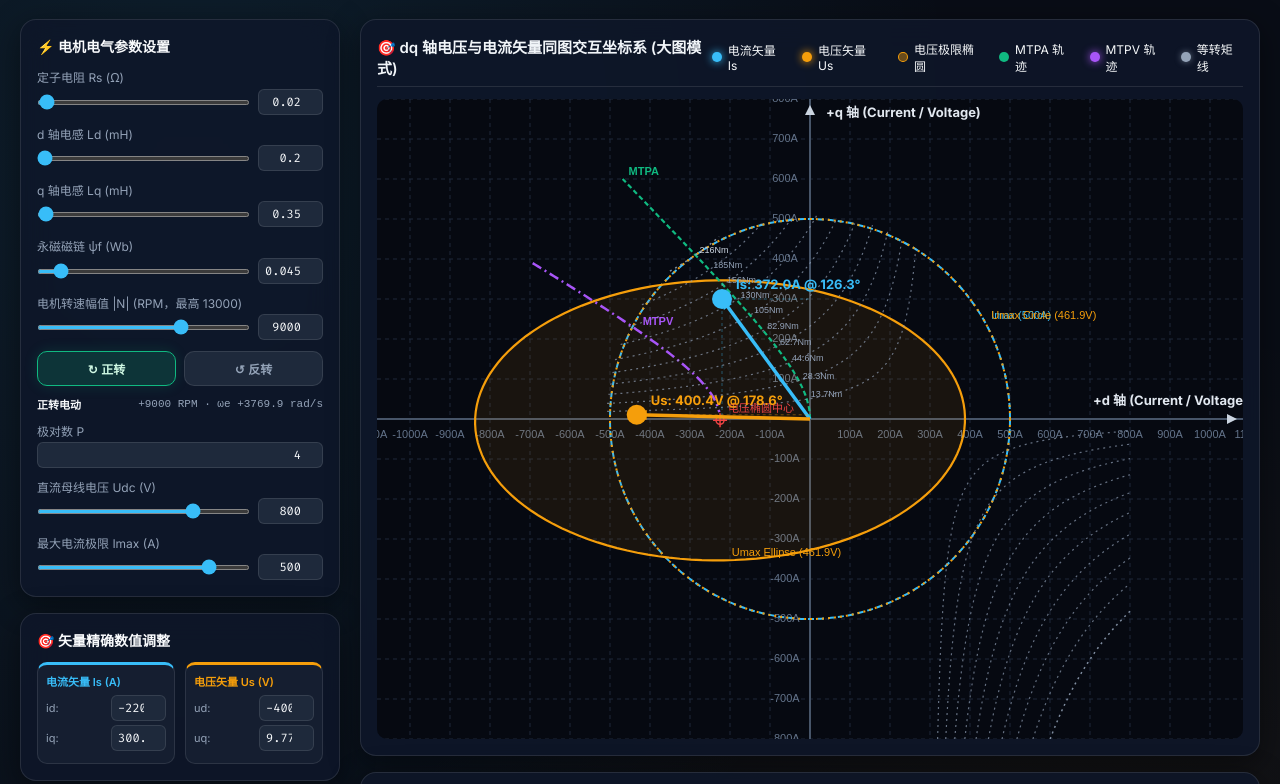
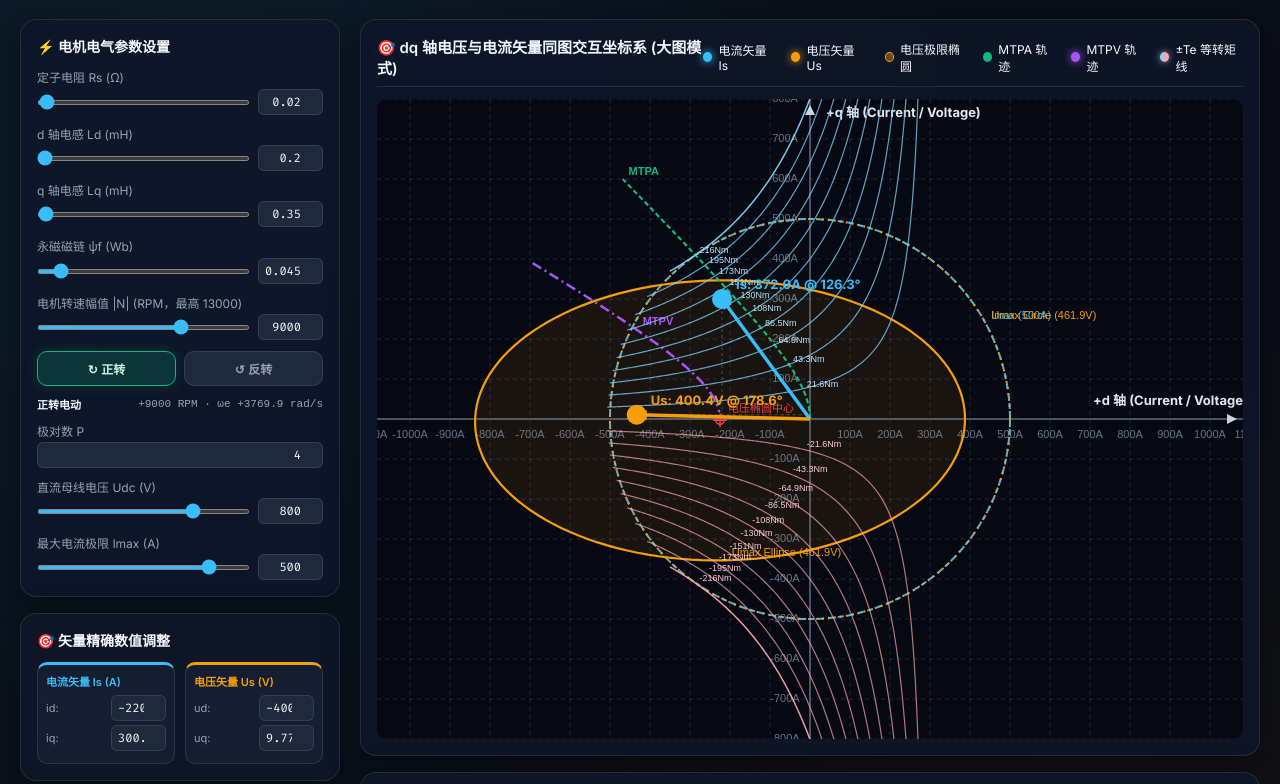
Before and after one commit to dubuli/motor-vector-control, a website: page index.html in a window 1280 px wide. Shown: the part 73-857 px from the top of the page. Drawn offline with Linux system fonts and the light colour scheme.

Commit message:
修正正负等转矩线象限分布

```diff
--- a/index.html
+++ b/index.html
@@ -378,7 +378,10 @@
         .legend-dot.ellipse { background: rgba(245, 158, 11, 0.4); border: 1px solid var(--accent-voltage); }
         .legend-dot.mtpa { background: var(--accent-success); }
         .legend-dot.mtpv { background: var(--accent-purple); box-shadow: 0 0 8px var(--accent-purple); }
-        .legend-dot.torque { background: #94a3b8; box-shadow: 0 0 6px rgba(148, 163, 184, 0.65); }
+        .legend-dot.torque {
+            background: linear-gradient(90deg, #7dd3fc 0 50%, #fda4af 50% 100%);
+            box-shadow: 0 0 7px rgba(226, 232, 240, 0.65);
+        }
 
         /* LARGE CANVAS CONTAINER */
         .large-canvas-wrapper {
@@ -697,7 +700,7 @@
                         <div class="legend-item"><span class="legend-dot ellipse"></span>电压极限椭圆</div>
                         <div class="legend-item"><span class="legend-dot mtpa"></span>MTPA 轨迹</div>
                         <div class="legend-item"><span class="legend-dot mtpv"></span>MTPV 轨迹</div>
-                        <div class="legend-item"><span class="legend-dot torque"></span>等转矩线</div>
+                        <div class="legend-item"><span class="legend-dot torque"></span>±Te 等转矩线</div>
                     </div>
                 </div>
                 <div class="large-canvas-wrapper">
@@ -798,8 +801,8 @@
                 <p>2. <strong>同图显示与比例映射：</strong> 本页的 dq 电压、电流均采用相量峰值约定。直流母线电压通过理想 SVPWM 换算为相电压矢量上限 <code>U_max = U_dc / √3</code>。坐标轴以电流 <code>(A)</code> 为基准物理量，并按 <code>K_v = I_max / U_max</code> 映射电压矢量 <code>U_s</code> 与电压极限圆。</p>
                 <p>3. <strong>随动计算：</strong> 拖拽蓝色 <code>Is</code> 端点时正向求解电压 <code>Us</code>；拖拽橙色 <code>Us</code> 端点时通过矩阵逆运算反向求解电流 <code>(id, iq)</code>。当 <code>Rs = 0</code> 且转速为零时该逆运算没有唯一解，页面会保留原电流并显示提示。</p>
                 <p>4. <strong>正反转电压方程：</strong> <code>ud = Rs·id − ωe·Lq·iq</code>，<code>uq = Rs·iq + ωe·(Ld·id + ψf)</code>，其中 <code>ωe = s·P·2π|N|/60</code>，正转 <code>s = +1</code>、反转 <code>s = −1</code>。反转时交叉耦合项和反电动势项换号，电阻压降项不变。</p>
-                <p>5. <strong>方向与转矩相互独立：</strong> 方向按钮只切换转速和 <code>ωe</code> 的符号，不自动篡改电流。反转时保持正 <code>iq</code> 会进入发电/制动状态；要得到反转电动状态，应令转矩为负（通常对应负 <code>iq</code>）。反转时 MTPA 曲线和转矩等值线会同步镜像到负 q 轴。</p>
-                <p>6. <strong>MTPV 与等转矩线：</strong> 深弱磁区采用忽略定子电阻的标准最大转矩/电压轨迹。等转矩线取 <code>0.1 / 0.2 / … / 1.0 × Imax</code> 对应的 MTPA 转矩，并精确经过各自的 MTPA 切点；IPMSM 按 <code>iq = T / [1.5p(ψf + (Ld−Lq)id)]</code> 分段绘制。正磁链主工作分支仅保留电流限幅附近的有效区，避免超限尾部形成射线束；右侧负磁链数学分支继续完整显示，并在奇点区域断开。</p>
+                <p>5. <strong>方向与转矩相互独立：</strong> 方向按钮只切换转速和 <code>ωe</code> 的符号，不自动篡改电流。反转时保持正 <code>iq</code> 会进入发电/制动状态；要得到反转电动状态，应令转矩为负（通常对应负 <code>iq</code>）。MTPA/MTPV 显示所选旋转方向对应的电动轨迹；正、负等转矩线则作为完整转矩图谱同时显示，不随转速方向翻转。</p>
+                <p>6. <strong>MTPV 与等转矩线：</strong> 深弱磁区采用忽略定子电阻的标准最大转矩/电压轨迹。等转矩线按 <code>±0.1 / ±0.2 / … / ±1.0 × Tmax</code> 均匀取值，并由 <code>iq = T / [1.5p(ψf + (Ld−Lq)id)]</code> 直接计算。常规 FOC 转矩图只保留 <code>ψf + (Ld−Lq)id &gt; 0</code> 的有效分支，因此正转时上半平面 <code>iq &gt; 0</code> 为正转矩，下半平面 <code>iq &lt; 0</code> 为负转矩。左侧超限尾部在电流圆附近裁剪，右侧按公式延伸到显示边界，并在磁链零点前停止。</p>
             </div>
 
         </main>
@@ -1017,21 +1020,56 @@
                 return this.getMTPAPointAtCurrent(this.Imax, torqueDirection).T;
             }
 
+            getMTPAPointAtTorque(targetTorque, torqueDirection = this.direction) {
+                const torqueSign = targetTorque < 0
+                    ? -1
+                    : (targetTorque > 0 ? 1 : (torqueDirection < 0 ? -1 : 1));
+                const targetMagnitude = Math.abs(targetTorque);
+                const peakPoint = this.getMTPAPointAtCurrent(this.Imax, torqueSign);
+                const peakMagnitude = Math.abs(peakPoint.T);
+
+                if (!(targetMagnitude > 0) || !(peakMagnitude > 0)) {
+                    return { id: 0, iq: 0, Is: 0, T: 0 };
+                }
+                if (targetMagnitude >= peakMagnitude) return peakPoint;
+
+                let lowCurrent = 0;
+                let highCurrent = this.Imax;
+                for (let iteration = 0; iteration < 64; iteration++) {
+                    const current = (lowCurrent + highCurrent) / 2;
+                    const point = this.getMTPAPointAtCurrent(current, torqueSign);
+                    if (Math.abs(point.T) < targetMagnitude) lowCurrent = current;
+                    else highCurrent = current;
+                }
+                return this.getMTPAPointAtCurrent(
+                    (lowCurrent + highCurrent) / 2,
+                    torqueSign
+                );
+            }
+
             getSuggestedTorqueOperatingPoints(count = 5, torqueDirection = this.direction) {
                 const levelCount = Math.max(0, Math.floor(count));
-                if (!(this.Imax > 0) || levelCount === 0) return [];
+                const peakTorque = this.getCurrentLimitedPeakTorque(torqueDirection);
+                if (!(Math.abs(peakTorque) > 0) || levelCount === 0) return [];
 
                 return Array.from(
                     { length: levelCount },
-                    (_, index) => this.getMTPAPointAtCurrent(
-                        this.Imax * ((index + 1) / levelCount),
+                    (_, index) => this.getMTPAPointAtTorque(
+                        peakTorque * ((index + 1) / levelCount),
                         torqueDirection
                     )
                 );
             }
 
             getSuggestedTorqueLevels(count = 5, torqueDirection = this.direction) {
-                return this.getSuggestedTorqueOperatingPoints(count, torqueDirection).map(point => point.T);
+                const levelCount = Math.max(0, Math.floor(count));
+                const peakTorque = this.getCurrentLimitedPeakTorque(torqueDirection);
+                if (!(Math.abs(peakTorque) > 0) || levelCount === 0) return [];
+
+                return Array.from(
+                    { length: levelCount },
+                    (_, index) => peakTorque * ((index + 1) / levelCount)
+                );
             }
 
             getSuggestedTorqueContours(
@@ -1041,9 +1079,10 @@
                 idMax = this.Imax * 1.6,
                 samples = 480
             ) {
-                const anchors = this.getSuggestedTorqueOperatingPoints(count, torqueDirection);
+                const torqueLevels = this.getSuggestedTorqueLevels(count, torqueDirection);
+                const anchors = torqueLevels.map(T => this.getMTPAPointAtTorque(T, torqueDirection));
                 const contours = this.getTorqueContours(
-                    anchors.map(point => point.T),
+                    torqueLevels,
                     idMin,
                     idMax,
                     samples,
@@ -1053,6 +1092,21 @@
                     contour.isPeak = index === contours.length - 1;
                 });
                 return contours;
+            }
+
+            getBidirectionalTorqueContours(
+                count = 5,
+                idMin = -this.Imax * 1.6,
+                idMax = this.Imax * 1.6,
+                samples = 480
+            ) {
+                // Constant-torque loci depend on current and motor parameters,
+                // not on mechanical speed direction. Render both signed
+                // families to preserve the full topology of the torque map.
+                return [
+                    ...this.getSuggestedTorqueContours(count, 1, idMin, idMax, samples),
+                    ...this.getSuggestedTorqueContours(count, -1, idMin, idMax, samples)
+                ];
             }
 
             getTorqueContours(
@@ -1072,6 +1126,7 @@
 
                 torques.forEach((T, torqueIndex) => {
                     if (!Number.isFinite(T) || Math.abs(T) < 1e-12) return;
+                    const anchor = anchors[torqueIndex] || null;
 
                     let intervals = [];
                     if (Math.abs(diff) < 1e-12) {
@@ -1080,19 +1135,14 @@
                             intervals = [[idMin, idMax]];
                         }
                     } else {
-                        // |iq| <= iqLimit leaves two visible algebraic branches
-                        // around the torque-flux asymptote. Sample them as
-                        // separate segments so the renderer never draws a
-                        // false line through ψf + (Ld - Lq)id = 0.
+                        // Use the normal FOC branch where torque-flux remains
+                        // positive. This keeps torque sign aligned with iq and
+                        // stops the curve before the torque-flux singularity.
                         const minimumFluxMagnitude = Math.abs(T) / (torqueConstant * iqLimit);
-                        const firstBoundary = (minimumFluxMagnitude - this.psif) / diff;
-                        const secondBoundary = (-minimumFluxMagnitude - this.psif) / diff;
-                        const gapStart = Math.min(firstBoundary, secondBoundary);
-                        const gapEnd = Math.max(firstBoundary, secondBoundary);
-                        intervals = [
-                            [idMin, Math.min(idMax, gapStart)],
-                            [Math.max(idMin, gapEnd), idMax]
-                        ];
+                        const visibleBoundary = (minimumFluxMagnitude - this.psif) / diff;
+                        intervals = diff < 0
+                            ? [[idMin, Math.min(idMax, visibleBoundary)]]
+                            : [[Math.max(idMin, visibleBoundary), idMax]];
                     }
 
                     const segments = [];
@@ -1105,12 +1155,16 @@
                             const torqueFlux = this.psif + diff * id;
                             const denom = torqueConstant * torqueFlux;
                             const iq = T / denom;
-                            const isPmAssistedMainBranch = Math.abs(diff) >= 1e-12 && torqueFlux > 0;
-                            const isWithinMainDisplayLimit = !isPmAssistedMainBranch
+                            const isFarFluxTail = anchor
+                                && Math.abs(diff) >= 1e-12
+                                && diff * (id - anchor.id) > 0;
+                            const isWithinMainDisplayLimit = !isFarFluxTail
                                 || Math.hypot(id, iq) <= mainBranchDisplayLimit + 1e-7;
                             if (
                                 Number.isFinite(iq)
                                 && Math.abs(iq) <= iqLimit + 1e-7
+                                && torqueFlux > 0
+                                && Math.sign(iq) === Math.sign(T)
                                 && isWithinMainDisplayLimit
                             ) {
                                 segment.push({ id, iq });
@@ -1119,7 +1173,6 @@
                         if (segment.length > 1) segments.push(segment);
                     }
 
-                    const anchor = anchors[torqueIndex];
                     if (anchor && Number.isFinite(anchor.id) && Number.isFinite(anchor.iq)) {
                         const targetSegment = segments.find(segment => (
                             anchor.id >= segment[0].id - 1e-9 &&
@@ -1419,16 +1472,17 @@
             drawTorqueContours(contours) {
                 const ctx = this.ctx;
                 ctx.save();
-                ctx.setLineDash([2, 4]);
 
                 for (const c of contours) {
                     const segments = c.segments || [c.points.filter(point => point !== null)];
                     const visiblePoints = segments.flat();
                     if (visiblePoints.length < 2) continue;
 
-                    ctx.strokeStyle = c.isPeak
-                        ? 'rgba(148, 163, 184, 0.86)'
-                        : 'rgba(148, 163, 184, 0.68)';
+                    const isPositiveTorque = c.T > 0;
+                    ctx.setLineDash([]);
+                    ctx.strokeStyle = isPositiveTorque
+                        ? (c.isPeak ? 'rgba(125, 211, 252, 0.96)' : 'rgba(125, 211, 252, 0.76)')
+                        : (c.isPeak ? 'rgba(253, 164, 175, 0.94)' : 'rgba(253, 164, 175, 0.70)');
                     ctx.lineWidth = c.isPeak ? 1.5 : 1.2;
                     ctx.beginPath();
                     for (const segment of segments) {
@@ -1443,7 +1497,7 @@
                     const labelPoint = c.anchor || visiblePoints[Math.floor(visiblePoints.length / 2)];
                     const { px, py } = this.toScreen(labelPoint.id, labelPoint.iq);
                     ctx.font = '9px sans-serif';
-                    ctx.fillStyle = c.isPeak ? '#cbd5e1' : '#94a3b8';
+                    ctx.fillStyle = isPositiveTorque ? '#bae6fd' : '#fecdd3';
                     const digits = Math.abs(c.T) < 10 ? 2 : (Math.abs(c.T) < 100 ? 1 : 0);
                     ctx.fillText(`${c.T.toFixed(digits)}Nm`, px + 4, py - 2);
                 }
@@ -1928,8 +1982,8 @@
                 const mtpvPts = m.getMTPVCurve(m.Imax, 240, m.direction);
                 r.drawMTPV(mtpvPts, '#a855f7');
 
-                // 7. Torque Contours (MTPA-anchored, including exact Imax peak)
-                const contours = m.getSuggestedTorqueContours(10, m.direction);
+                // 7. Signed torque map. Te(id, iq) is independent of speed direction.
+                const contours = m.getBidirectionalTorqueContours(10);
                 r.drawTorqueContours(contours);
 
                 // 8. Draw Current Vector Is
```
Also changed, not shown: tests/basic.test.js (+34 -18 lines).
